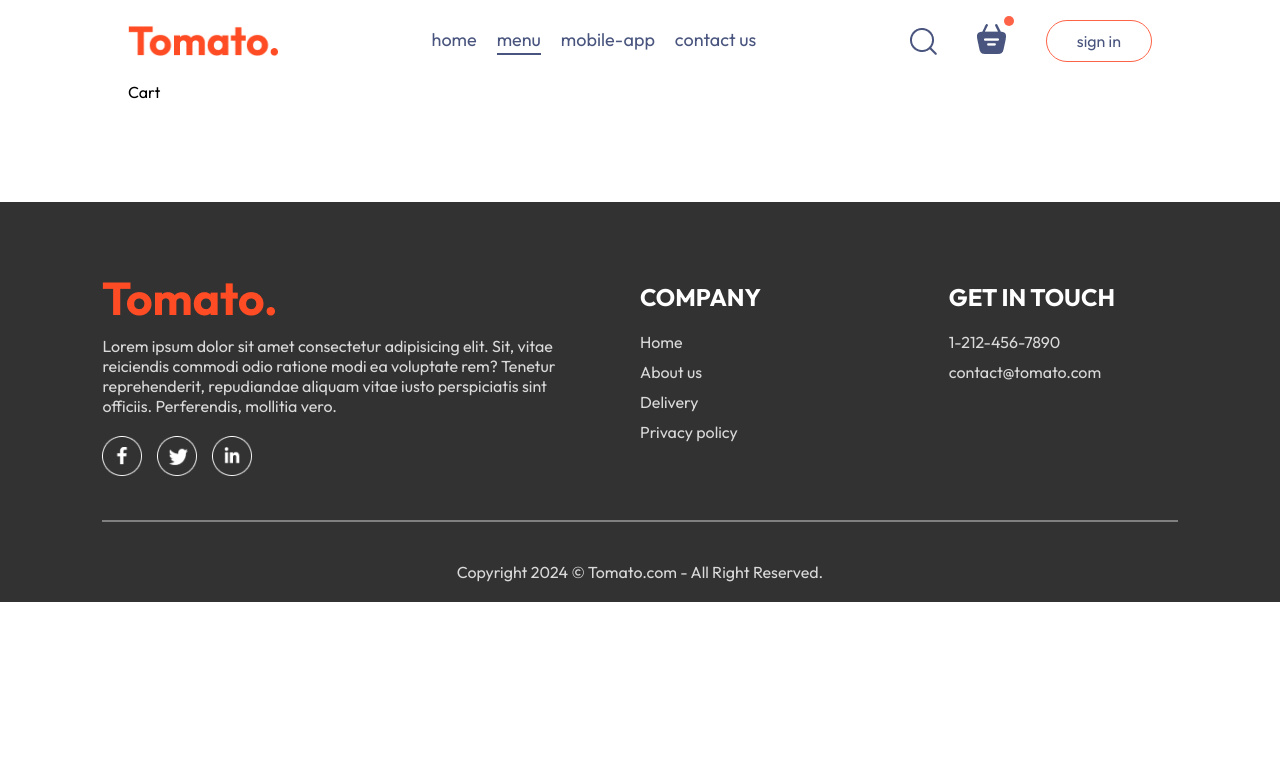
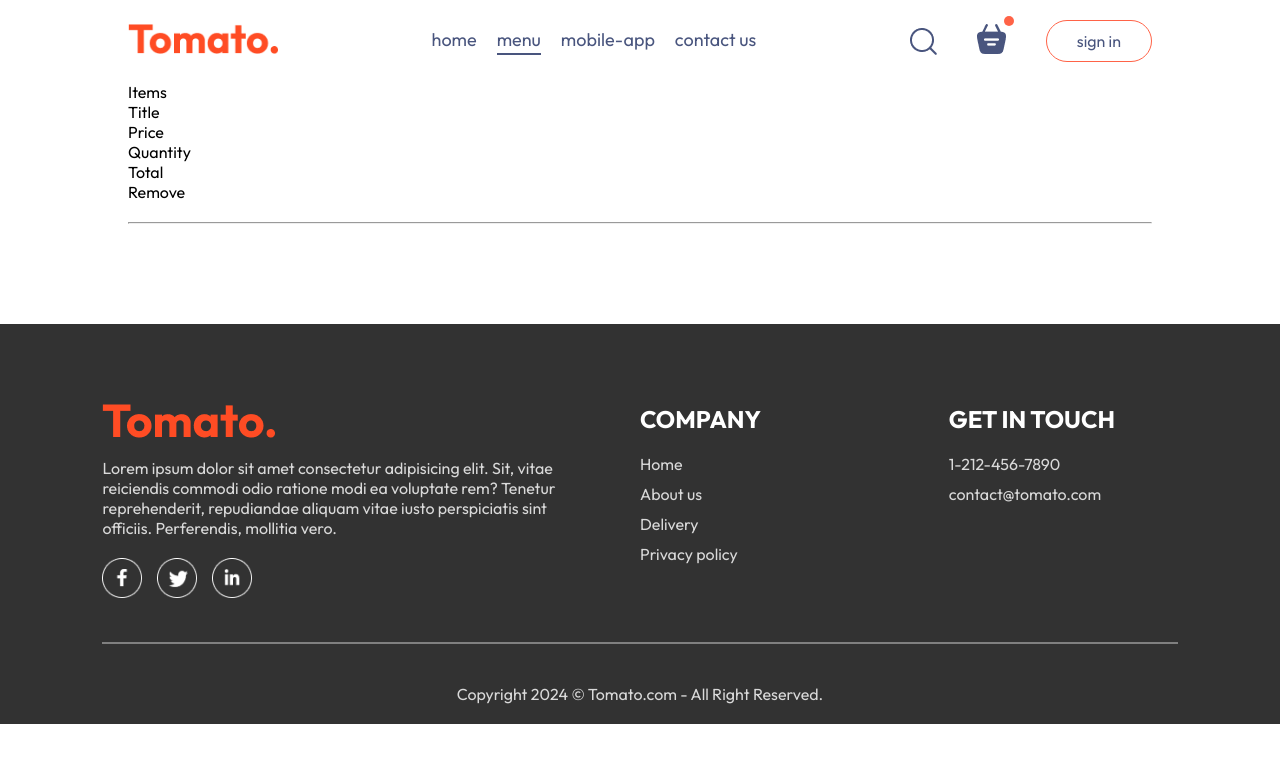
Before and after one commit to Himanshu-Singh-Mandloi/06-FoodDelivery, a React app: page /cart in a window 1280 px wide. Shown: the top 762 px of the page. Built offline with nearby package versions, Linux system fonts and the light colour scheme; the HTML template or start-up script is replaced by a standard one.

Commit message:
completed the structire for cart

```diff
--- a/src/components/LoginPopup/LoginPopup.jsx
+++ b/src/components/LoginPopup/LoginPopup.jsx
@@ -19,7 +19,7 @@
           {currState === "Login" ? <></> : <input type="text" placeholder='Your name' required/>}
 
           <input type="email" placeholder='Your email' required/>
-          <input type="password" placeholder='PAssword' required/>
+          <input type="password" placeholder='Password' required/>
         </div>
 
         <button> {currState === "Sign Up" ? "Create account" : "Login"} </button>
--- a/src/components/Navbar/Navbar.jsx
+++ b/src/components/Navbar/Navbar.jsx
@@ -9,7 +9,7 @@
 
   return (
     <div className="navbar">
-      <img src={assets.logo} alt="" className="logo" />
+      <Link to='/'> <img src={assets.logo} alt="" className="logo" /> </Link>
 
       <ul className="navbar-menu">
         <Link to='/'
@@ -50,7 +50,7 @@
         <img src={assets.search_icon} alt="" />
 
         <div className="navbar-search-icon">
-          <img src={assets.basket_icon} alt="" />
+          <Link to='/cart'> <img src={assets.basket_icon}  /> </Link>
           <div className="dot"></div>
         </div>
 
--- a/src/pages/Cart/Cart.jsx
+++ b/src/pages/Cart/Cart.jsx
@@ -1,9 +1,44 @@
+import { useContext } from 'react';
 import './Cart.css'
+import { StoreContext } from '../../context/StoreContext';
 
 
 function Cart() {
+
+  const {cartItems, food_list, removeFromCart} = useContext(StoreContext)
   return (
-    <div>Cart</div>
+    <div className='cart'>
+
+      <div className="cart-items">
+
+        <div className="cart-items-title">
+          <p> Items </p>
+          <p> Title </p>
+          <p> Price </p>
+          <p> Quantity </p>
+          <p> Total </p>
+          <p> Remove </p>
+        </div>
+        <br />
+        <hr />
+        {food_list.map((item,index) => {
+          if (cartItems[item._id] > 0) {
+            return (
+              <div className='cart-items-title cart-items-item'>
+                <img src={item.image}/>
+                <p> {item.name} </p>
+                <p> {item.price} </p>
+                <p> {cartItems[item._id]} </p>
+                <p> { item.price * cartItems[item._id] } </p>
+                <p> x </p>
+              </div>
+
+            )
+          }
+        })}
+      </div>
+
+    </div>
   )
 }
 
```
